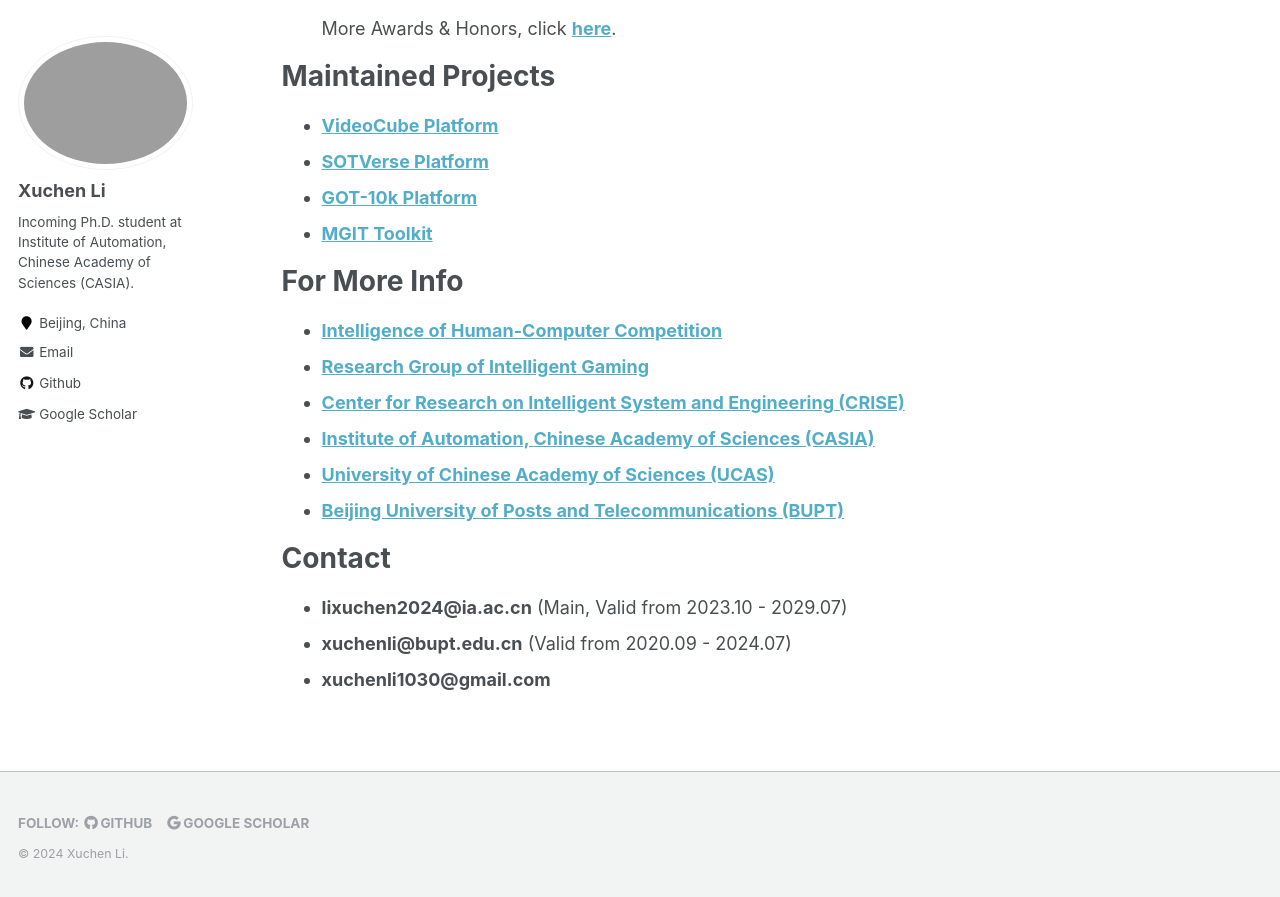
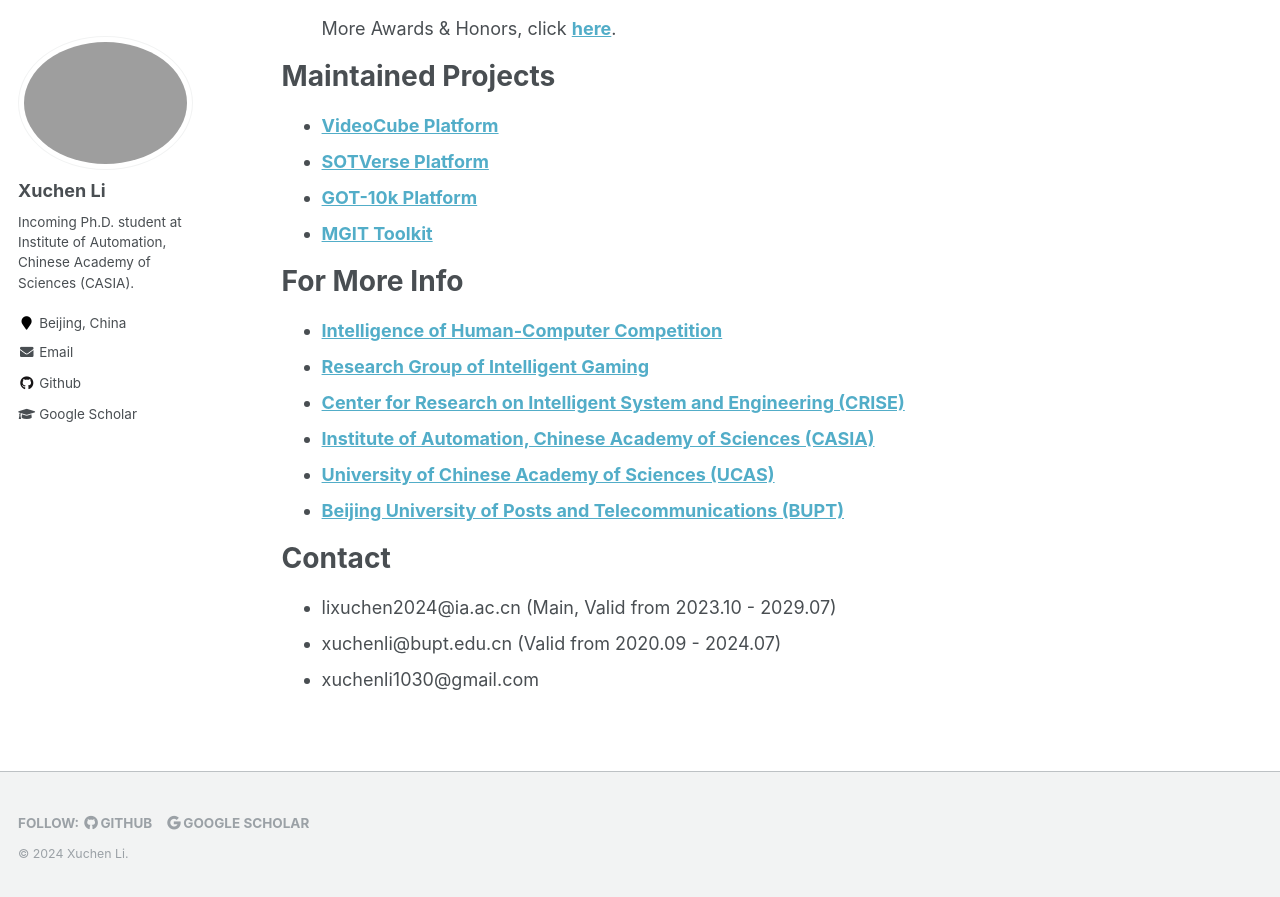
Before and after one commit to Xuchen-Li/Xuchen-Li.github.io, a Jekyll site: the page built from _pages/about.md, in a window 1280 px wide and 900 px high, scrolled down 3506 px. Shown: the top 897 px of the window. Built offline with Jekyll 4.4.1, drawn with Linux system fonts in a browser that asks for light colours.

```diff
--- a/_pages/about.md
+++ b/_pages/about.md
@@ -110,6 +110,6 @@ For More Info
 
 Contact
 ======
-* **lixuchen2024@ia.ac.cn** (Main, Valid from 2023.10 - 2029.07)
-* **xuchenli@bupt.edu.cn** (Valid from 2020.09 - 2024.07)
-* **xuchenli1030@gmail.com**
+* lixuchen2024@ia.ac.cn (Main, Valid from 2023.10 - 2029.07)
+* xuchenli@bupt.edu.cn (Valid from 2020.09 - 2024.07)
+* xuchenli1030@gmail.com
```
